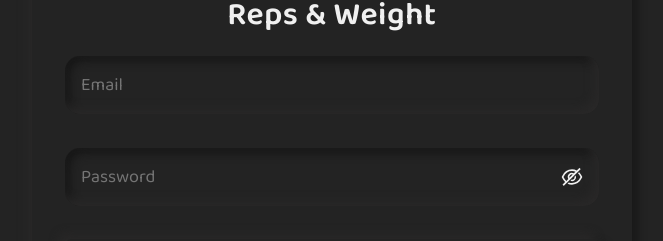
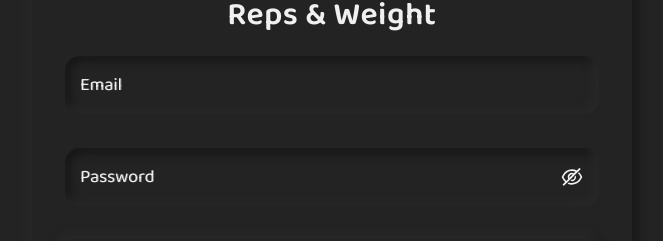
Before and after one commit to dmitriifrlv/reps-and-weight, a React (Create React App) app: page /login in a window 1280 px wide. Shown: the part 205-446 px from the top of the page, without its empty margins (308-971 px from the left). Built offline with nearby package versions, Linux system fonts and the light colour scheme; no server answers.

Commit message:
added labels

```diff
--- a/src/components/NeoInput.tsx
+++ b/src/components/NeoInput.tsx
@@ -28,15 +28,33 @@ const StyledInput = styled.input`
   background-color: #232323;
   box-shadow: inset -5px -5px 10px #292828, inset 5px 5px 10px #171717;
   color: #f0f0f0;
-
   border: 1px solid transparent;
   outline: transparent solid 2px;
   outline-offset: 2px;
   &:focus {
-    z-index: 1;
     border-color: rgb(99, 179, 237);
     box-shadow: rgb(99 179 237) 0px 0px 0px 1px;
   }
+
+  &:focus ~ label,
+  &:valid ~ label {
+    top: 0px;
+    font-size: 14px;
+    color: #4285f4;
+    color: #5186f8;
+    color: #5d8ef8;
+    color: #90b1f9;
+    font-weight: 500;
+  }
+`;
+
+const StyledLabel = styled.label`
+  position: absolute;
+  pointer-events: none;
+  transition: 0.2s ease all;
+  left: 16px;
+  top: 17px;
+  font-size: 1.125rem;
 `;
 
 const InputIcon = styled.span`
@@ -66,12 +84,14 @@ export const NeoInput = ({
         value={value}
         onChange={onChange}
         inputMode={type === "number" ? "decimal" : undefined}
-        pattern={type === "number" ? "[0-9]*(.[0-9]+)?" : ""}
+        pattern={type === "number" ? "[0-9]*(.[0-9]+)?" : undefined}
         placeholder={placeholder}
         autoComplete="off"
         autoCorrect="off"
         type={type === "password" ? (hidePassword ? "password" : "text") : type}
+        required
       />
+      <StyledLabel>{placeholder}</StyledLabel>
       {type === "password" && (
         <InputIcon onClick={() => setHidePassword(!hidePassword)}>
           {hidePassword ? (
--- a/src/components/Workout/Exercise.tsx
+++ b/src/components/Workout/Exercise.tsx
@@ -126,7 +126,7 @@ export const Exercise = ({
             {sets.map((set) => (
               <ExerciseRow key={set.id}>
                 <NeoInput
-                  placeholder="reps"
+                  placeholder="Reps"
                   value={set.reps}
                   type="number"
                   onChange={(event) =>
@@ -134,7 +134,7 @@ export const Exercise = ({
                   }
                 />
                 <NeoInput
-                  placeholder="reps"
+                  placeholder="Weight"
                   value={set.weight}
                   type="number"
                   onChange={(event) =>
@@ -150,7 +150,7 @@ export const Exercise = ({
             ))}
             <ExerciseRow>
               <NeoInput
-                placeholder="reps"
+                placeholder="Reps"
                 value={set.reps}
                 type="number"
                 onChange={(event) =>
@@ -161,7 +161,7 @@ export const Exercise = ({
                 }
               />
               <NeoInput
-                placeholder="weight"
+                placeholder="Weight"
                 value={set.weight}
                 type="number"
                 onChange={(event) =>
```
